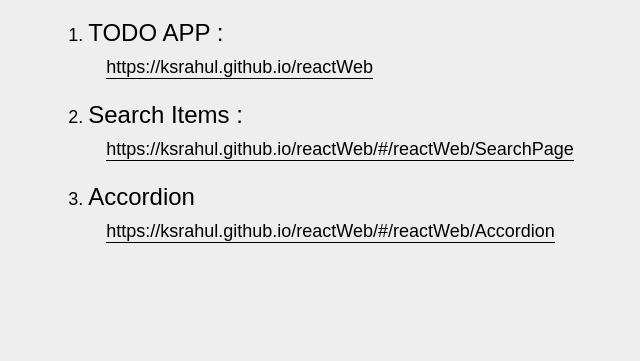
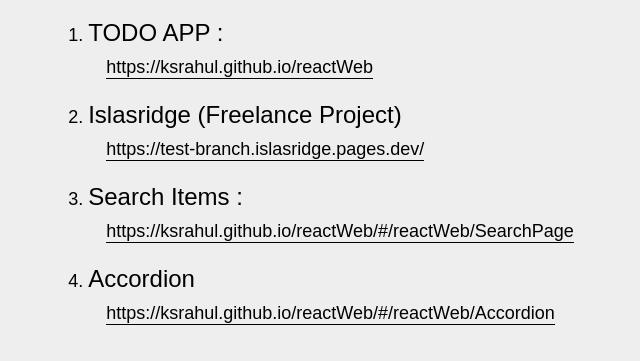
Before and after one commit to KSrahul/React_Projects, a plain HTML site: page index.html in a window 1280 px wide. Shown: the part 61-422 px from the top of the page, without its empty margins (319-959 px from the left). Drawn offline with Linux system fonts and the light colour scheme.

Commit message:
Update index.html

```diff
--- a/index.html
+++ b/index.html
@@ -52,6 +52,11 @@
                 <a target="_blank" href="https://ksrahul.github.io/reactWeb">https://ksrahul.github.io/reactWeb</a>
             </li>
             <li>
+                <span class="project_heading">Islasridge (Freelance Project)</span>
+                <br>
+                <a target="_blank" href="https://test-branch.islasridge.pages.dev/">https://test-branch.islasridge.pages.dev/</a>
+            </li>
+            <li>
                 <span class="project_heading">Search Items :</span>
                 <br>
                 <a target="_blank" href="https://ksrahul.github.io/reactWeb/#/reactWeb/SearchPage">https://ksrahul.github.io/reactWeb/#/reactWeb/SearchPage</a>
```
